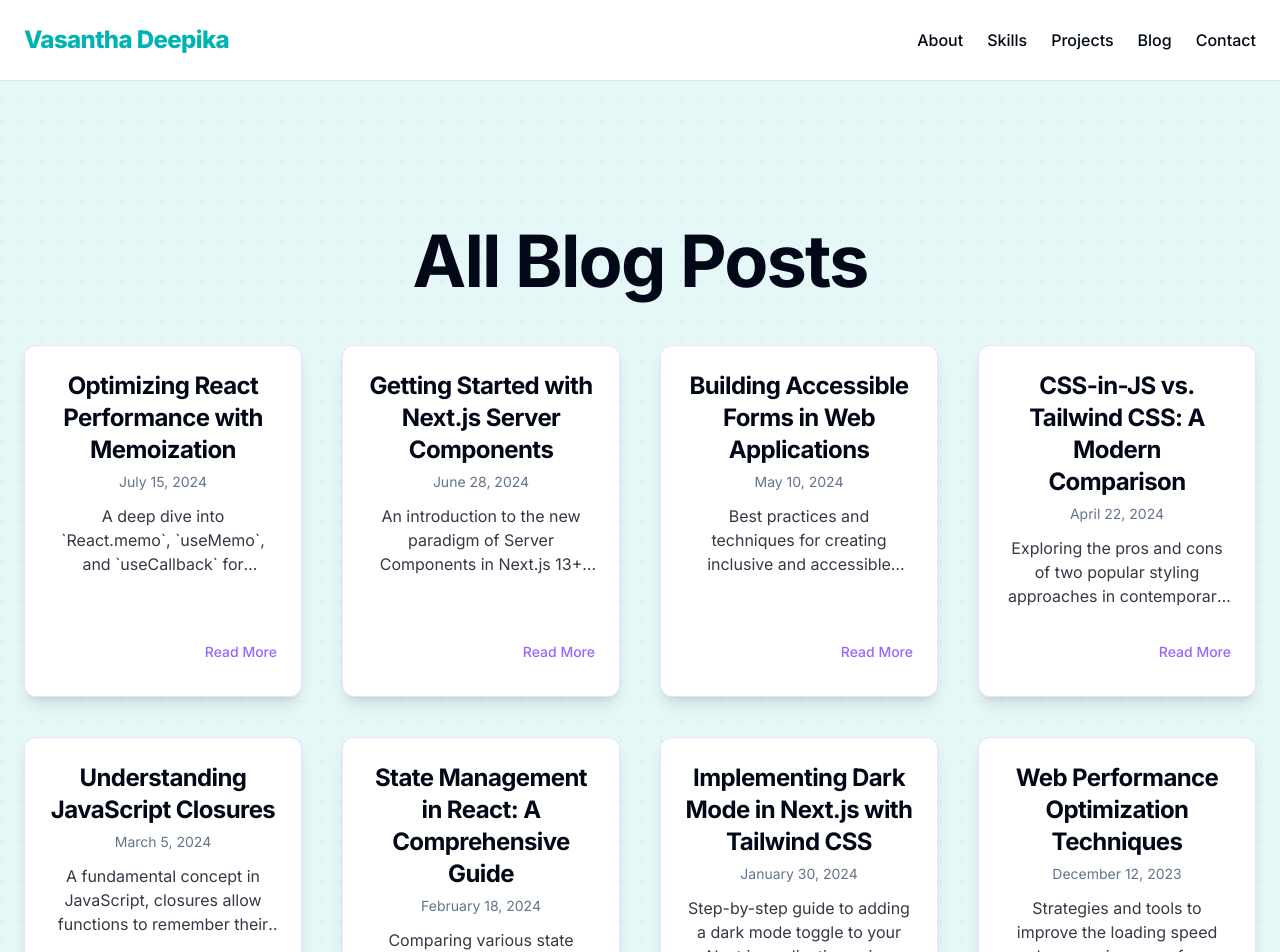
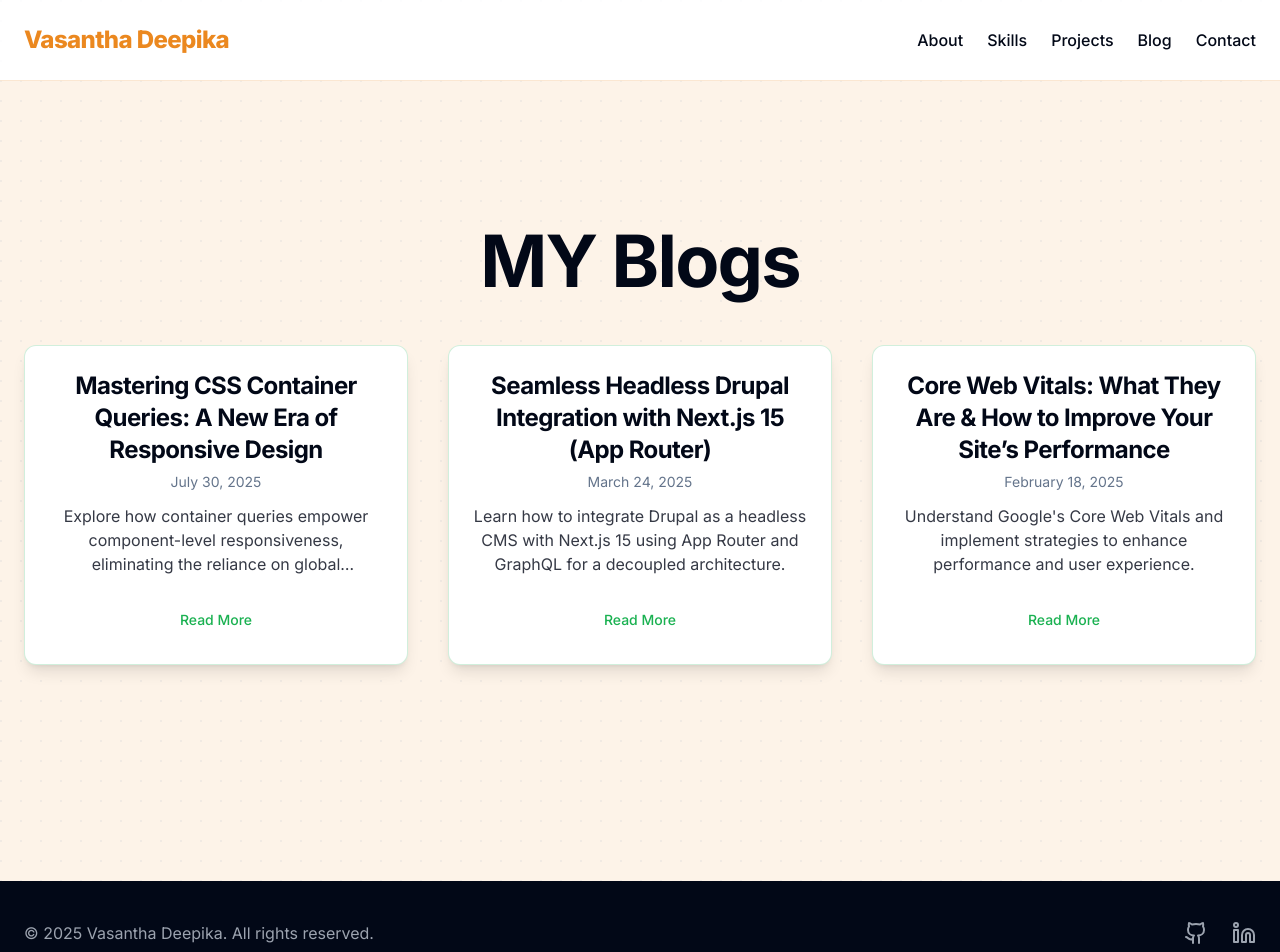
Before and after one commit to VasanthaDeepikaOff/Portfolio, a Next.js app: page /blogs in a window 1280 px wide. Shown: the top 952 px of the page. Built offline with nearby package versions, Linux system fonts and the light colour scheme.

Commit message:
Added image and updated the theme colour.

```diff
--- a/app/blogs/page.tsx
+++ b/app/blogs/page.tsx
@@ -3,56 +3,25 @@ import { BlogPostCard } from "@/components/blog-post-card"
 // Dummy data for all blog posts
   const allBlogPosts = [
     {
-    title: "Optimizing React Performance with Memoization",
+      title: "Mastering CSS Container Queries: A New Era of Responsive Design",
       description:
-      "A deep dive into `React.memo`, `useMemo`, and `useCallback` for improving application speed and efficiency.",
-    date: "July 15, 2024",
-    link: "/blog/optimizing-react-performance",
+        "Explore how container queries empower component-level responsiveness, eliminating the reliance on global breakpoints.",
+      date: "July 30, 2025",
+      link: "https://dev.to/vasanthadeepikaoff/mastering-css-container-queries-a-new-era-of-responsive-design-17o2",
     },
     {
-    title: "Getting Started with Next.js Server Components",
+      title: "Seamless Headless Drupal Integration with Next.js 15 (App Router)",
       description:
-      "An introduction to the new paradigm of Server Components in Next.js 13+ and their benefits for modern web development.",
-    date: "June 28, 2024",
-    link: "/blog/nextjs-server-components",
+        "Learn how to integrate Drupal as a headless CMS with Next.js 15 using App Router and GraphQL for a decoupled architecture.",
+      date: "March 24, 2025",
+      link: "https://dev.to/vasanthadeepikaoff/seamless-headless-drupal-integration-with-nextjs-15-boost-performance-40f3",
     },
     {
-    title: "Building Accessible Forms in Web Applications",
+      title: "Core Web Vitals: What They Are & How to Improve Your Site’s Performance",
       description:
-      "Best practices and techniques for creating inclusive and accessible forms for all users, enhancing user experience.",
-    date: "May 10, 2024",
-    link: "/blog/accessible-forms",
-  },
-  {
-    title: "CSS-in-JS vs. Tailwind CSS: A Modern Comparison",
-    description: "Exploring the pros and cons of two popular styling approaches in contemporary frontend development.",
-    date: "April 22, 2024",
-    link: "/blog/css-in-js-vs-tailwind",
-  },
-  {
-    title: "Understanding JavaScript Closures",
-    description: "A fundamental concept in JavaScript, closures allow functions to remember their lexical environment.",
-    date: "March 5, 2024",
-    link: "/blog/javascript-closures",
-  },
-  {
-    title: "State Management in React: A Comprehensive Guide",
-    description:
-      "Comparing various state management patterns and libraries like Redux, Zustand, and React Context API.",
-    date: "February 18, 2024",
-    link: "/blog/react-state-management",
-  },
-  {
-    title: "Implementing Dark Mode in Next.js with Tailwind CSS",
-    description: "Step-by-step guide to adding a dark mode toggle to your Next.js application using Tailwind CSS.",
-    date: "January 30, 2024",
-    link: "/blog/dark-mode-nextjs",
-  },
-  {
-    title: "Web Performance Optimization Techniques",
-    description: "Strategies and tools to improve the loading speed and responsiveness of your web applications.",
-    date: "December 12, 2023",
-    link: "/blog/web-performance-optimization",
+        "Understand Google's Core Web Vitals and implement strategies to enhance performance and user experience.",
+      date: "February 18, 2025",
+      link: "https://dev.to/vasanthadeepikaoff/core-web-vitals-what-they-are-how-to-improve-your-sites-performance-3j42",
     },
   ]
 
@@ -62,9 +31,9 @@ export default function BlogPage() {
       <div className="flex-1 py-16 md:py-28 lg:py-36 bg-primary/10">
         <div className="container px-4 md:px-6 text-center">
           <h1 className="text-5xl font-bold tracking-tight sm:text-6xl md:text-7xl mb-12 text-foreground">
-            All Blog Posts
+            MY Blogs
           </h1>
-          <div className="grid gap-10 sm:grid-cols-2 lg:grid-cols-3 xl:grid-cols-4">
+          <div className="grid gap-10 sm:grid-cols-2 lg:grid-cols-3">
             {allBlogPosts.map((post, index) => (
               <BlogPostCard key={index} {...post} />
             ))}
--- a/components/about-section.tsx
+++ b/components/about-section.tsx
@@ -39,7 +39,7 @@ export function AboutSection() {
           <div className="space-y-6">
             <h2 className="text-4xl font-bold tracking-tight sm:text-5xl md:text-6xl text-primary">About Me</h2>
             <p className="text-lg md:text-xl text-foreground/80 leading-relaxed">
-              With over <span className="font-semibold text-primary">6 years of experience</span> building responsive, accessible, and user-centric web applications. My journey spans across custom web development, Drupal site building and theming, and decoupled architectures using <span className="font-medium text-foreground">Next.js</span>.
+              With over <span className="font-semibold text-primary">6 years of experience</span> building responsive, accessible, and user-centric web applications. My journey spans across custom web development, <span className="font-medium text-foreground">Drupal site building and theming, and decoupled architectures using Next.js</span>.
             </p>
             <p className="text-lg md:text-xl text-foreground/80 leading-relaxed">
               Skilled in <span className="font-medium text-foreground">HTML, CSS, JavaScript, SCSS, jQuery, Tailwind CSS</span> and modern frontend tools like <span className="font-medium text-foreground">Gulp, Webpack, Git</span>, and <span className="font-medium text-foreground">Figma</span>, I’ve worked on enterprise-level projects including Nasdaq, Apex Tools, and Nicotinell across companies like <span className="font-medium text-foreground">QED42</span> and <span className="font-medium text-foreground">Srijan</span>. I’m passionate about performance optimization, accessibility, and clean code practices.
@@ -50,9 +50,9 @@ export function AboutSection() {
           </div>
           <div className="flex justify-center lg:justify-end">
             <img
-              src="/placeholder.svg?height=450&width=450"
-              width={450}
-              height={450}
+              src="/VasanthaDeepika.jpg?height=550&width=550"
+              width={550}
+              height={550}
               alt="Vasantha Deepika"
               className="rounded-full object-cover aspect-square border-4 border-primary shadow-2xl transform hover:scale-105 transition-transform duration-300"
             />
--- a/components/blog-post-card.tsx
+++ b/components/blog-post-card.tsx
@@ -19,9 +19,9 @@ export function BlogPostCard({ title, description, date, link }: BlogPostCardPro
       <CardContent className="flex-grow">
         <p className="text-base text-foreground/80 line-clamp-3">{description}</p>
       </CardContent>
-      <CardFooter className="flex justify-end pt-0">
+      <CardFooter className="flex justify-center pt-0">
         <Button asChild variant="link" className="px-0 text-secondary hover:text-secondary/80">
-          <Link href={link}>Read More</Link>
+          <Link href={link} target="_blank" rel="noopener noreferrer" className="font-bold">Read More</Link>
         </Button>
       </CardFooter>
     </Card>
--- a/components/blog-section.tsx
+++ b/components/blog-section.tsx
@@ -19,7 +19,7 @@ export function BlogSection() {
       link: "https://dev.to/vasanthadeepikaoff/seamless-headless-drupal-integration-with-nextjs-15-boost-performance-40f3",
     },
     {
-      title: "Core Web Vitals: What They Are & How to Improve Your Site’s Performance",
+      title: "Core Web Vitals: What They Are & How to Improve Your Site's Performance",
       description:
         "Understand Google's Core Web Vitals and implement strategies to enhance performance and user experience.",
       date: "February 18, 2025",
@@ -32,7 +32,7 @@ export function BlogSection() {
     <section id="blog" className="w-full py-16 md:py-28 lg:py-36 bg-primary/10">
       <div className="container px-4 md:px-6 text-center">
         <h2 className="text-4xl font-bold tracking-tight sm:text-5xl md:text-6xl mb-12 text-foreground">
-          Latest Blog Posts
+          Latest Blogs
         </h2>
         <div className="grid gap-10 sm:grid-cols-2 lg:grid-cols-3">
           {blogPosts.map((post, index) => (
@@ -45,7 +45,7 @@ export function BlogSection() {
             size="lg"
             className="px-8 py-3 text-lg font-semibold bg-secondary hover:bg-secondary/90 shadow-lg hover:shadow-xl transition-all duration-300"
           >
-            <Link href="#">View All Posts</Link>
+            <Link href="/blogs" target="_blank">View All Blogs</Link>
           </Button>
         </div>
       </div>
--- a/components/contact-section.tsx
+++ b/components/contact-section.tsx
@@ -7,7 +7,7 @@ export function ContactSection() {
     <section id="contact" className="w-full py-16 md:py-28 lg:py-36 bg-background">
       <div className="container px-4 md:px-6 text-center">
         <h2 className="text-4xl font-bold tracking-tight sm:text-5xl md:text-6xl mb-12 text-primary">Get in Touch</h2>
-        <div className="grid gap-10 lg:grid-cols-2 lg:gap-16 max-w-5xl mx-auto items-center">
+        <div className="grid gap-10 lg:grid-cols-2 lg:gap-16 mx-auto items-center">
           <div className="space-y-8 text-left">
             <p className="text-lg md:text-xl text-foreground/80 leading-relaxed">
               I'm always open to discussing new opportunities, collaborations, or just connecting with fellow
--- a/components/project-card.tsx
+++ b/components/project-card.tsx
@@ -40,7 +40,7 @@ export function ProjectCard({ title, description, imageUrl, demoLink, githubLink
           ))}
         </div>
       </CardContent>
-      <CardFooter className="flex justify-end gap-3 pt-0">
+      {/* <CardFooter className="flex justify-end gap-3 pt-0">
         {demoLink && (
           <Button
             asChild
@@ -60,7 +60,7 @@ export function ProjectCard({ title, description, imageUrl, demoLink, githubLink
             </Link>
           </Button>
         )}
-      </CardFooter>
+      </CardFooter> */}
     </Card>
   )
 }
--- a/components/projects-section.tsx
+++ b/components/projects-section.tsx
@@ -9,7 +9,7 @@ export function ProjectsSection() {
       imageUrl: "/placeholder.svg?height=300&width=500",
       demoLink: "#",
       githubLink: "#",
-      tags: ["Next.js", "GraphQL", "Drupal", "Tailwind CSS", "Decoupled Architecture"],
+      tags: ["Next.js", "GraphQL", "Drupal 11", "Tailwind CSS", "Decoupled Architecture"],
     },
     {
       title: "Nicotinell Websites",
@@ -18,7 +18,7 @@ export function ProjectsSection() {
       imageUrl: "/placeholder.svg?height=300&width=500",
       demoLink: "#",
       githubLink: "#",
-      tags: ["Drupal", "Twig", "Tailwind CSS", "Accessibility", "Responsive Design"],
+      tags: ["Drupal 10", "Theming", "Accessibility", "Responsive Design"],
     },
     {
       title: "NASDAQ Local Navigation",
@@ -27,7 +27,7 @@ export function ProjectsSection() {
       imageUrl: "/placeholder.svg?height=300&width=500",
       demoLink: "#",
       githubLink: "#",
-      tags: ["Drupal", "JavaScript", "Atomic Design", "Accessibility", "Site Studio"],
+      tags: ["Drupal 10", "JavaScript", "Atomic Design", "Accessibility", "Site Studio"],
     },
     {
       title: "Apex Tools E-commerce Platform",
@@ -36,7 +36,7 @@ export function ProjectsSection() {
       imageUrl: "/placeholder.svg?height=300&width=500",
       demoLink: "#",
       githubLink: "#",
-      tags: ["Drupal", "Twig", "SCSS", "Commerce", "Role-Based Access"],
+      tags: ["Drupal 10", "Atomic Design", "SDC", "SCSS", "Commerce", "Role-Based Access"],
     },
     {
       title: "ICTSI Digital Platform",
@@ -45,7 +45,7 @@ export function ProjectsSection() {
       imageUrl: "/placeholder.svg?height=300&width=500",
       demoLink: "#",
       githubLink: "#",
-      tags: ["Drupal", "Performance Optimization", "JavaScript", "Responsive UI"],
+      tags: ["Drupal 8", "Performance Optimization", "JavaScript", "Responsive UI"],
     },
     {
       title: "CARIN Business Media Site",
@@ -54,7 +54,7 @@ export function ProjectsSection() {
       imageUrl: "/placeholder.svg?height=300&width=500",
       demoLink: "#",
       githubLink: "#",
-      tags: ["Drupal", "Twig", "Theming", "Responsive Design"],
+      tags: ["Drupal 9", "Twig", "Theming", "Responsive Design"],
     },
     {
       title: "Devanga Kula Matrimony",
@@ -63,7 +63,7 @@ export function ProjectsSection() {
       imageUrl: "/placeholder.svg?height=300&width=500",
       demoLink: "#",
       githubLink: "#",
-      tags: ["Drupal", "Custom Theme", "Multilingual", "Responsive UI"],
+      tags: ["Drupal 9", "Custom Theme", "Multilingual", "Responsive UI"],
     },
     {
       title: "Sinter Machines",
@@ -72,7 +72,7 @@ export function ProjectsSection() {
       imageUrl: "/placeholder.svg?height=300&width=500",
       demoLink: "#",
       githubLink: "#",
-      tags: ["Drupal", "Theming", "Responsive Design", "SEO"],
+      tags: ["Drupal 8", "Theming", "Responsive Design", "SEO"],
     },
     {
       title: "Drupal Theme Library",
@@ -81,7 +81,7 @@ export function ProjectsSection() {
       imageUrl: "/placeholder.svg?height=300&width=500",
       demoLink: "#",
       githubLink: "#",
-      tags: ["Drupal", "Pattern Lab", "Component Design", "Atomic Design"],
+      tags: ["Drupal 8, 9 & 10", "Pattern Lab", "Component Design", "Atomic Design"],
     }
   ]
   // Add more projects as needed
--- a/components/site-footer.tsx
+++ b/components/site-footer.tsx
@@ -5,16 +5,13 @@ export function SiteFooter() {
   return (
     <footer className="w-full py-10 bg-foreground text-white dark:bg-gray-900">
       <div className="container px-4 md:px-6 flex flex-col md:flex-row items-center justify-between gap-6">
-        <p className="text-base text-gray-400">&copy; {new Date().getFullYear()} John Doe. All rights reserved.</p>
+        <p className="text-base text-gray-400">&copy; {new Date().getFullYear()} Vasantha Deepika. All rights reserved.</p>
         <div className="flex gap-6">
-          <Link href="#" className="text-gray-400 hover:text-primary transition-colors" aria-label="GitHub">
+          <Link href="https://github.com/vasanthdeepika" className="text-gray-400 hover:text-primary transition-colors" aria-label="GitHub">
             <Github className="h-6 w-6" />
           </Link>
-          <Link href="#" className="text-gray-400 hover:text-primary transition-colors" aria-label="LinkedIn">
+          <Link href="https://www.linkedin.com/in/vasanth-deepika/" className="text-gray-400 hover:text-primary transition-colors" aria-label="LinkedIn">
             <Linkedin className="h-6 w-6" />
-          </Link>
-          <Link href="#" className="text-gray-400 hover:text-primary transition-colors" aria-label="Twitter">
-            <Twitter className="h-6 w-6" />
           </Link>
         </div>
       </div>
--- a/tailwind.config.ts
+++ b/tailwind.config.ts
@@ -26,11 +26,14 @@ const config: Config = {
         background: "hsl(0 0% 100%)", // Light background
         foreground: "hsl(222.2 84% 4.9%)", // Dark text
         primary: {
-          DEFAULT: "hsl(180 100% 35%)", // Vibrant Teal
+          // DEFAULT: "hsl(180 100% 35%)", // Vibrant Teal
+          DEFAULT: "#eb881f",
+          // DEFAULT: "#a70484", // Vibrant Teal, slightly adjusted for better contrast
           foreground: "hsl(0 0% 100%)", // White text on primary
         },
         secondary: {
-          DEFAULT: "hsl(260 100% 70%)", // Soft Purple/Magenta
+          // DEFAULT: "hsl(260 100% 70%)", // Soft Purple/Magenta
+          DEFAULT: "#1ab151",
           foreground: "hsl(0 0% 100%)",
         },
         accent: {
```
Also changed, not shown: components/site-header.tsx (+5 -5 lines), public/VasanthaDeepika.jpg (added). Lines whose indentation alone changed are shown as unchanged.
